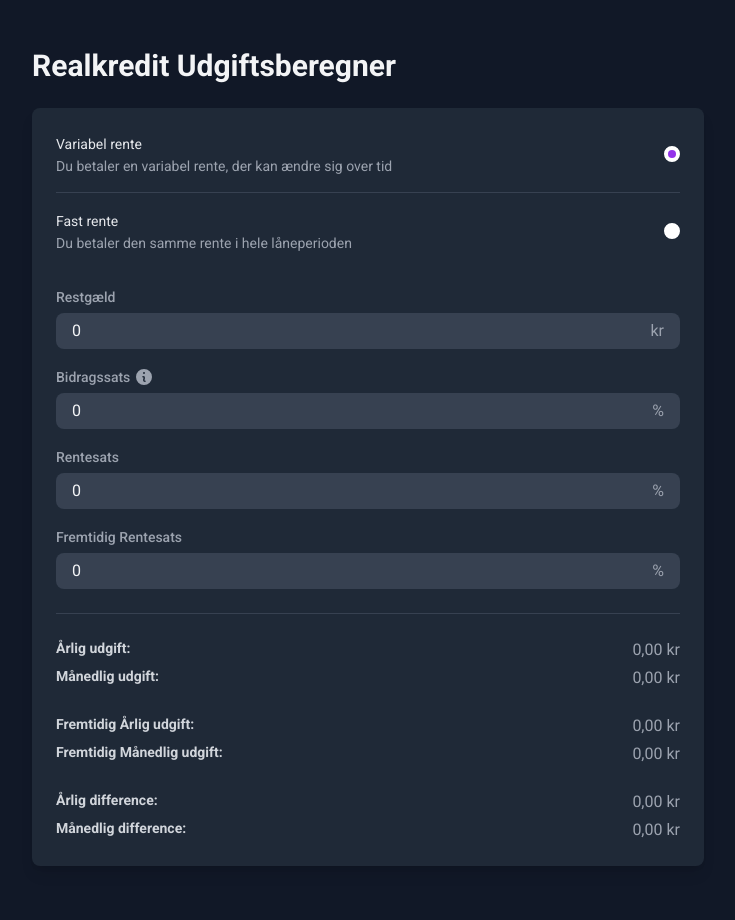
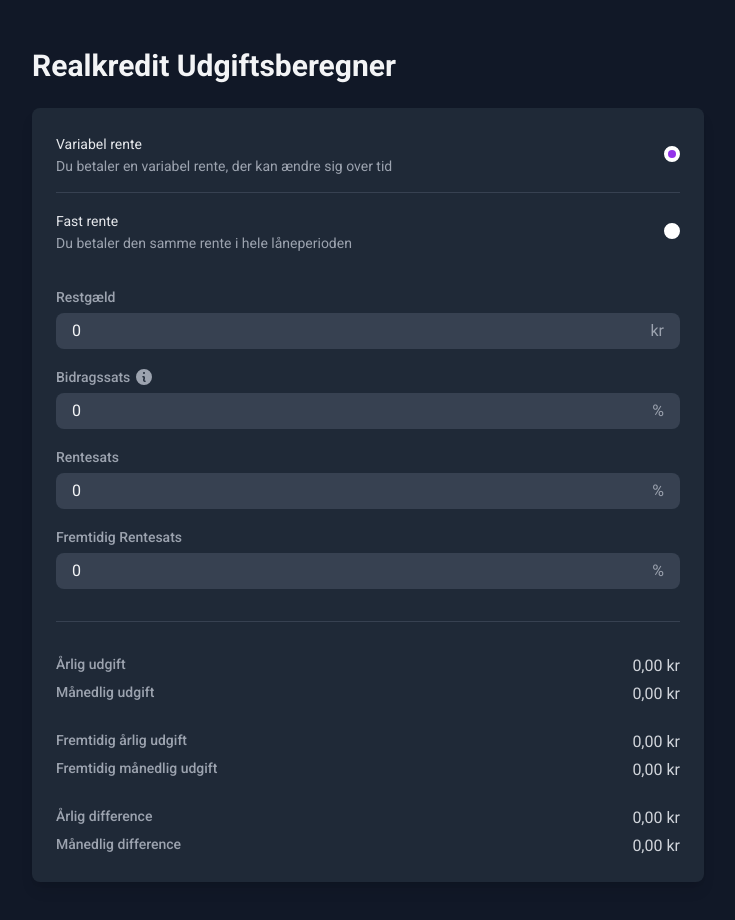
Before and after one commit to Ahlefeldt/mortgage-calculator, a Vue app: page / in a window 1280 px wide. Shown: the top 920 px of the page, without its empty margins (272-1007 px from the left). Built offline with nearby package versions, Linux system fonts and the light colour scheme.

Commit message:
feat: minor style updates

```diff
--- a/src/components/CalculatorResultRow.vue
+++ b/src/components/CalculatorResultRow.vue
@@ -23,8 +23,8 @@ const resultIsZero = computed(() => props.result === 0)
 
 <template>
   <div class="flex flex-col sm:flex-row justify-between">
-    <p class="text-gray-300 font-semibold text-sm mb-1 sm:mb-0">{{ label }}:</p>
-    <p :class="{ 'text-gray-400': !colorize || resultIsZero, 'text-red-400': colorize && !resultIsNegative && !resultIsZero, 'text-green-400': colorize && resultIsNegative }">
+    <p class="text-gray-400 font-medium text-sm mb-1 sm:mb-0">{{ label }}</p>
+    <p :class="{ 'text-gray-300': !colorize || resultIsZero, 'text-red-400': colorize && !resultIsNegative && !resultIsZero, 'text-green-400': colorize && resultIsNegative }">
       {{ localCurrencyFormat(result) }} kr
     </p>
   </div>
--- a/src/components/TheCalculatorForm.vue
+++ b/src/components/TheCalculatorForm.vue
@@ -46,10 +46,10 @@ const monthlyDifference = computed<number>(() => futurePaymentMonthly.value - pa
       />
       <BaseInput v-model="interestRate" type="number" step="0.01" label="Rentesats" unit="%" />
       <BaseInput v-if="rateType === 'variable'" v-model="futureInterestRate" type="number" step="0.01" label="Fremtidig Rentesats" unit="%" />
-      <CalculatorResultRow class="mt-6 pt-6 border-t border-gray-700" label="Årlig udgift" :result="paymentYearly" />
+      <CalculatorResultRow class="mt-8 pt-8 border-t border-gray-700" label="Årlig udgift" :result="paymentYearly" />
       <CalculatorResultRow class="mt-1" label="Månedlig udgift" :result="paymentMonthly" />
-      <CalculatorResultRow v-if="rateType === 'variable'" class="mt-6" label="Fremtidig Årlig udgift" :result="futurePaymentYearly" />
-      <CalculatorResultRow v-if="rateType === 'variable'" class="mt-1" label="Fremtidig Månedlig udgift" :result="futurePaymentMonthly" />
+      <CalculatorResultRow v-if="rateType === 'variable'" class="mt-6" label="Fremtidig årlig udgift" :result="futurePaymentYearly" />
+      <CalculatorResultRow v-if="rateType === 'variable'" class="mt-1" label="Fremtidig månedlig udgift" :result="futurePaymentMonthly" />
       <CalculatorResultRow v-if="rateType === 'variable'" class="mt-6" label="Årlig difference" :result="yearlyDifference" :colorize="true" />
       <CalculatorResultRow v-if="rateType === 'variable'" class="mt-1" label="Månedlig difference" :result="monthlyDifference" :colorize="true" />
     </div>
```
